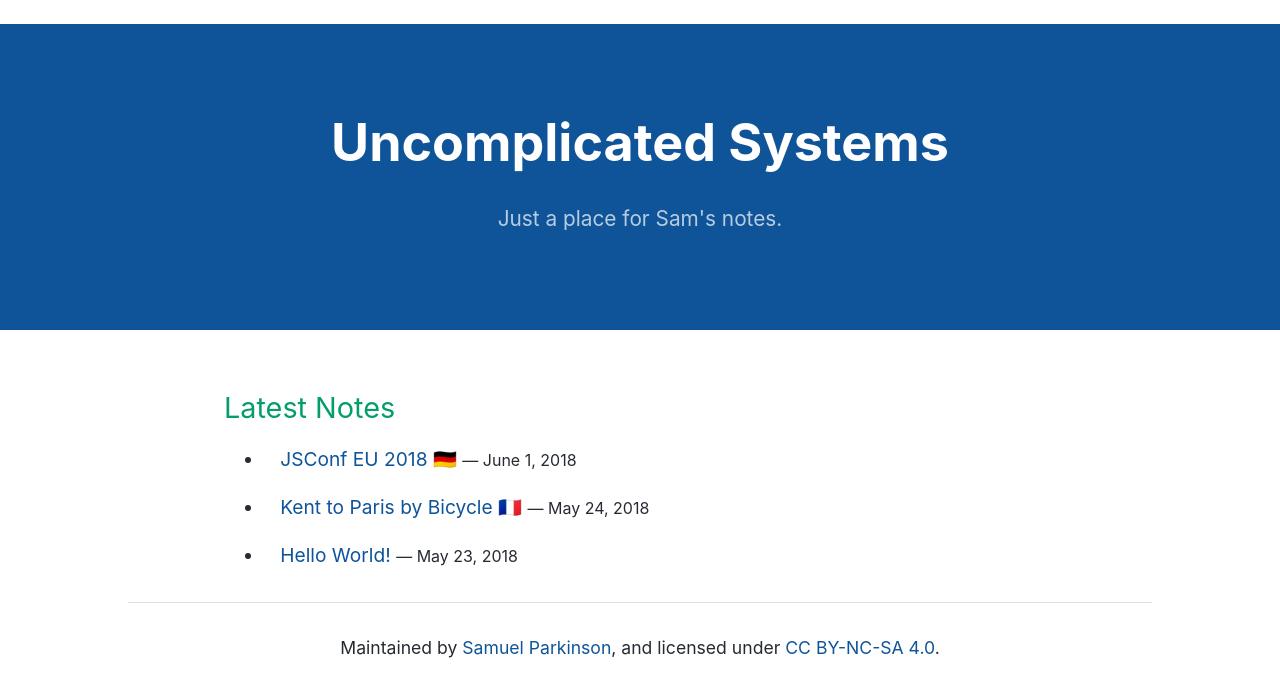
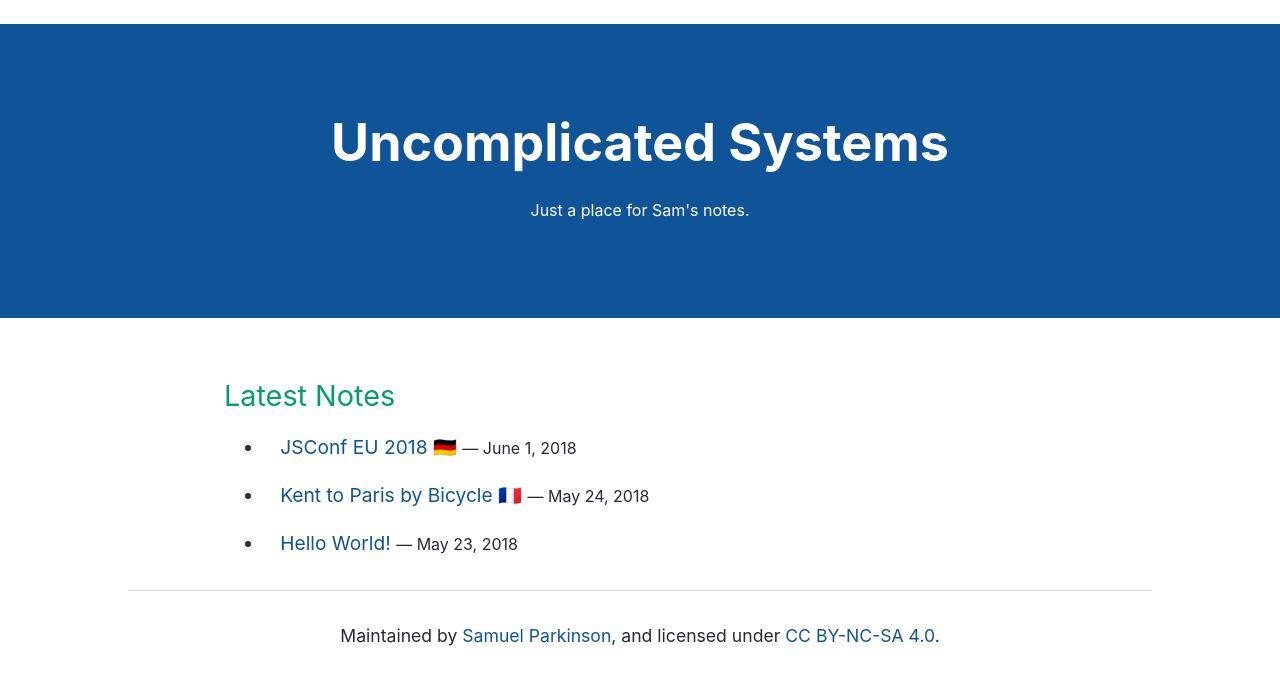
Before and after one commit to sjparkinson/uncomplicated.systems, a Jekyll site: the page built from index.md, in a window 1280 px wide. Shown: the top 697 px of the page. Built offline with Jekyll 4.4.1, drawn with Linux system fonts in a browser that asks for light colours.

Commit message:
Update styles.scss

```diff
--- a/_includes/styles.scss
+++ b/_includes/styles.scss
@@ -118,7 +118,7 @@
   }
 }
 
-.project-title {
+header h1 {
   margin-top: 0;
   margin-bottom: 0.1rem;
 
@@ -135,7 +135,7 @@
   }
 }
 
-.project-subtitle {
+header h2 {
   margin-bottom: 1rem;
   font-weight: normal;
   opacity: 0.7;
```
